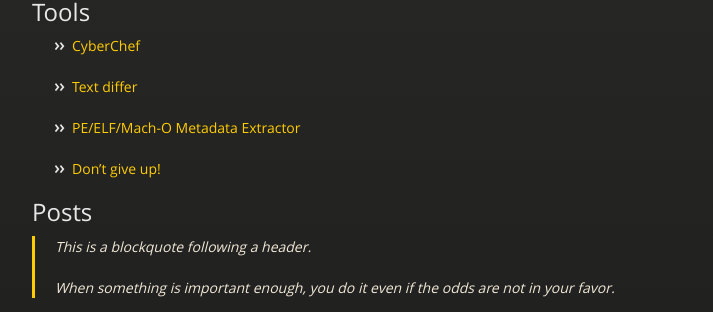
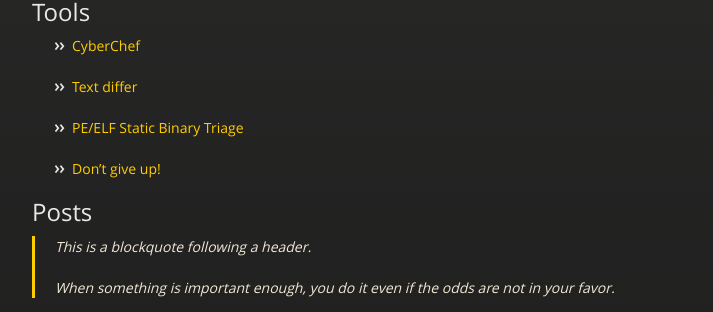
Before and after one commit to bluetickwarrior/bluetickwarrior.github.io, a Jekyll site: the page built from index.md, in a window 1280 px wide. Shown: the part 272-584 px from the top of the page, without its empty margins (283-996 px from the left). Built offline with Jekyll 4.4.1, drawn with Linux system fonts in a browser that asks for light colours; our own code applies the rules of GitHub Pages for plain Markdown files.

Commit message:
Update index.md

```diff
--- a/index.md
+++ b/index.md
@@ -6,7 +6,7 @@ layout: default
 
 *  [Text differ](https://textdiff.bluetickwarrior.com)
 
-*  [PE/ELF/Mach-O Metadata Extractor](https://peelfparser.bluetickwarrior.com)
+*  [PE/ELF Static Binary Triage](https://peelfparser.bluetickwarrior.com)
 
 *  [Don't give up!](https://dontgiveup.bluetickwarrior.com)
 
```
